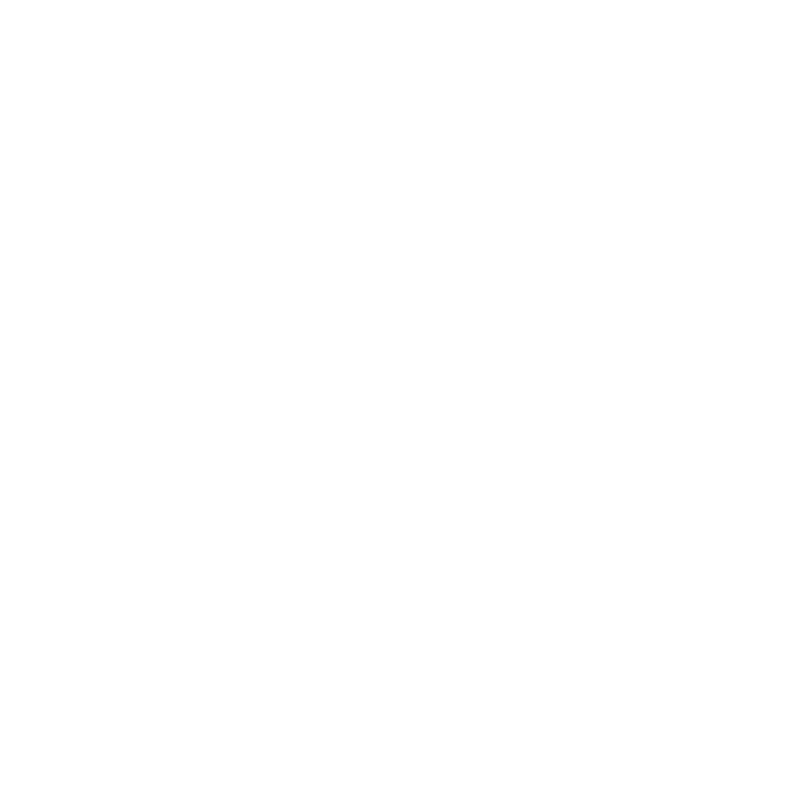
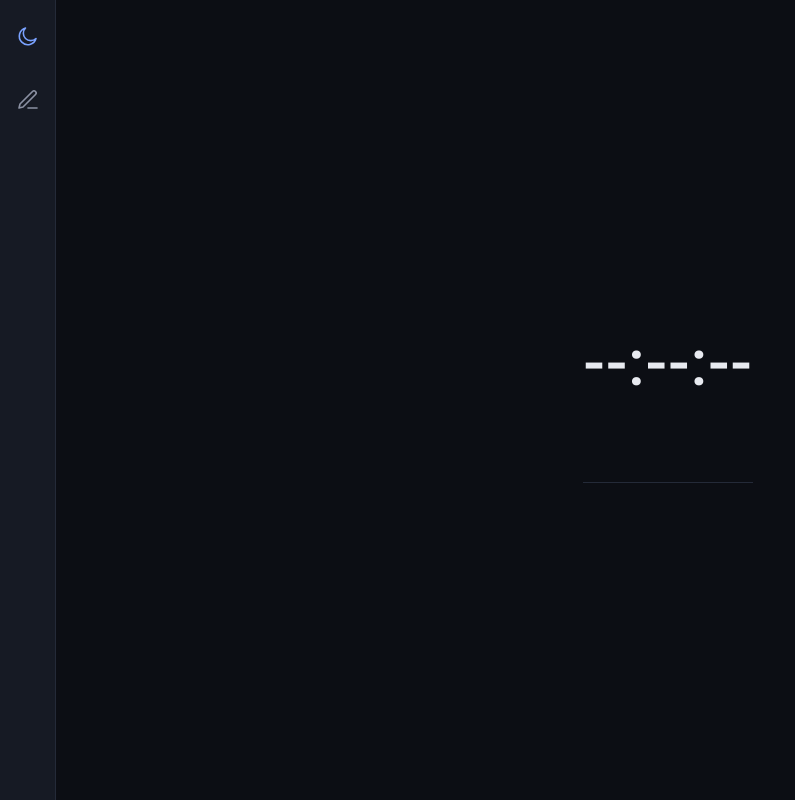
Before and after one commit to danitrrga/nightguard-control, a website built with Vite: page src/index.html in a window 1280 px wide. Shown: the whole page, without its empty margins (0-795 px from the left). Built offline with nearby package versions, Linux system fonts and the light colour scheme.

Commit message:
feat(04-04): Moonlit Indigo styles + shell DOM + bundled Roboto
- styles.css: locked palette tokens (--bg/--surface/--border/--text/--dim/--accent + warn), 4-size type scale, 8pt spacing, tabular-nums on countdown
- @font-face Roboto 400/500 from local src/assets woff2 (no CDN, Pitfall 6)
- index.html: 56px left rail (Status/Edit aria-labelled inline-SVG icons) + centered status view DOM (status word > hero countdown > divider > 3-dot meter + captions)
- no UI framework / icon package added (lean-deps)

```diff
--- a/src/index.html
+++ b/src/index.html
@@ -4,9 +4,57 @@
     <meta charset="UTF-8" />
     <meta name="viewport" content="width=device-width, initial-scale=1.0" />
     <title>Nightguard Control</title>
+    <link rel="stylesheet" href="/styles.css" />
   </head>
   <body>
-    <main id="app"></main>
+    <div id="shell">
+      <!-- Sparse 56px left icon-rail: two items only (Status active, Edit in plan 05). -->
+      <nav id="rail" aria-label="Primary">
+        <button
+          type="button"
+          class="rail-item"
+          id="rail-status"
+          aria-label="Status"
+          aria-current="page"
+          title="Status"
+        >
+          <!-- hand-drawn moon/status glyph (inline SVG stroke — no icon library) -->
+          <svg viewBox="0 0 24 24" fill="none" stroke="currentColor" stroke-width="1.6" stroke-linecap="round" stroke-linejoin="round" aria-hidden="true">
+            <path d="M20 14.5A8.5 8.5 0 1 1 9.5 4a6.5 6.5 0 0 0 10.5 10.5Z" />
+          </svg>
+        </button>
+        <button
+          type="button"
+          class="rail-item"
+          id="rail-edit"
+          aria-label="Edit"
+          title="Edit"
+        >
+          <!-- hand-drawn pencil/edit glyph (inline SVG stroke — no icon library) -->
+          <svg viewBox="0 0 24 24" fill="none" stroke="currentColor" stroke-width="1.6" stroke-linecap="round" stroke-linejoin="round" aria-hidden="true">
+            <path d="M12 20h9" />
+            <path d="M16.5 3.5a2.12 2.12 0 0 1 3 3L7 19l-4 1 1-4Z" />
+          </svg>
+        </button>
+      </nav>
+
+      <main id="main">
+        <!-- Status view: status word (Heading) → hero countdown (Display) → divider →
+             3-dot token meter + captions (Label). Whitespace-led, no cards. -->
+        <section id="status-view" aria-live="polite">
+          <h1 id="status-word" class="type-heading"></h1>
+          <div id="countdown" class="type-display" aria-label="Time remaining">--:--:--</div>
+          <p id="status-caption" class="type-label"></p>
+
+          <hr id="meter-divider" />
+
+          <div id="token-meter" aria-label="Weekly loosen tokens"></div>
+          <p id="token-caption" class="token-caption type-label"></p>
+          <p id="grace-caption" class="grace-caption type-label"></p>
+        </section>
+      </main>
+    </div>
+
     <script type="module" src="/main.ts"></script>
   </body>
 </html>
--- /dev/null
+++ b/src/styles.css
@@ -0,0 +1,232 @@
+/* Nightguard Control — Moonlit Indigo design system (hand-rolled, no UI framework).
+ *
+ * Minimalist, typographic, whitespace-led (D-11/D-12): the hero countdown dominates,
+ * everything else recedes. No cards — groups are separated by whitespace with at most a
+ * single hairline divider. Palette + Roboto are locked by CLAUDE.md / UI-SPEC (UI-05).
+ *
+ * Fonts are bundled LOCALLY (src/assets/roboto-{400,500}.woff2) — no CDN fetch at runtime
+ * (Pitfall 6, T-04-16). The two @font-face rules below are the only font sources.
+ */
+
+@font-face {
+  font-family: "Roboto";
+  font-style: normal;
+  font-weight: 400;
+  font-display: swap;
+  src: url("./assets/roboto-400.woff2") format("woff2");
+}
+
+@font-face {
+  font-family: "Roboto";
+  font-style: normal;
+  font-weight: 500;
+  font-display: swap;
+  src: url("./assets/roboto-500.woff2") format("woff2");
+}
+
+/* ── Moonlit Indigo palette (LOCKED — CLAUDE.md / UI-SPEC §Color) ── */
+:root {
+  --bg: #0c0e14; /* dominant 60% — the field the countdown floats on */
+  --surface: #161a24; /* secondary 30% — left-rail backing, sole edit panel */
+  --border: #242a38; /* hairline dividers (replaces cards, D-11) */
+  --text: #e8eaf0; /* primary text: countdown, status word, values */
+  --dim: #8b91a3; /* labels, captions, inactive token dots, caveats */
+  --accent: #7aa2ff; /* RESERVED: filled token dots, active rail icon, +8 fill, tighten */
+  --warn: #f0a35e; /* warm amber: loosen warning, 0-token reason, fail-closed caveat */
+
+  /* 8-point spacing scale (UI-SPEC §Spacing) */
+  --sp-xs: 4px;
+  --sp-sm: 8px;
+  --sp-md: 16px;
+  --sp-lg: 24px;
+  --sp-xl: 32px;
+  --sp-2xl: 48px;
+  --sp-3xl: 64px;
+
+  --rail-w: 56px; /* fixed left icon-rail width (UI-SPEC layout contract) */
+}
+
+* {
+  box-sizing: border-box;
+}
+
+html,
+body {
+  margin: 0;
+  padding: 0;
+  height: 100%;
+}
+
+body {
+  background: var(--bg);
+  color: var(--text);
+  font-family: "Roboto", system-ui, -apple-system, "Segoe UI", sans-serif;
+  -webkit-font-smoothing: antialiased;
+  text-rendering: optimizeLegibility;
+}
+
+/* ── 4-size type scale, 2 weights (UI-SPEC §Typography) ── */
+.type-display {
+  font-size: 64px;
+  font-weight: 500;
+  line-height: 1.1;
+  letter-spacing: 0.01em;
+}
+
+.type-heading {
+  font-size: 20px;
+  font-weight: 500;
+  line-height: 1.2;
+}
+
+.type-body {
+  font-size: 16px;
+  font-weight: 400;
+  line-height: 1.5;
+}
+
+.type-label {
+  font-size: 14px;
+  font-weight: 400;
+  line-height: 1.4;
+}
+
+/* Tabular numerals everywhere a number appears — no width jitter on the 1s tick (Pitfall 6). */
+.tabular-nums,
+#countdown,
+.token-caption,
+.grace-caption {
+  font-variant-numeric: tabular-nums;
+}
+
+/* ── Shell: 56px left icon-rail + main field ── */
+#shell {
+  display: flex;
+  height: 100%;
+}
+
+#rail {
+  width: var(--rail-w);
+  flex: 0 0 var(--rail-w);
+  background: var(--surface);
+  border-right: 1px solid var(--border);
+  display: flex;
+  flex-direction: column;
+  align-items: center;
+  gap: var(--sp-lg);
+  padding: var(--sp-md) 0;
+}
+
+.rail-item {
+  width: 40px;
+  height: 40px;
+  display: flex;
+  align-items: center;
+  justify-content: center;
+  color: var(--dim);
+  background: none;
+  border: none;
+  border-radius: 8px;
+  cursor: pointer;
+  padding: 0;
+}
+
+.rail-item:hover {
+  color: var(--text);
+}
+
+/* The active rail icon is the ONE accent use here (reserved list #4). */
+.rail-item[aria-current="page"] {
+  color: var(--accent);
+}
+
+.rail-item svg {
+  width: 24px;
+  height: 24px;
+  display: block;
+}
+
+/* ── Status view: vertically centered, whitespace-led, NO cards ── */
+#main {
+  flex: 1 1 auto;
+  display: flex;
+  align-items: center;
+  justify-content: center;
+  padding: var(--sp-3xl) var(--sp-xl);
+  overflow: auto;
+}
+
+#status-view {
+  display: flex;
+  flex-direction: column;
+  align-items: center;
+  text-align: center;
+  max-width: 520px;
+}
+
+/* status word (Heading) above the hero */
+#status-word {
+  color: var(--text);
+  margin: 0 0 var(--sp-2xl) 0;
+}
+
+/* the hero countdown — the single Display element, the visual center */
+#countdown {
+  color: var(--text);
+  margin: 0;
+}
+
+/* OPEN caption ("next lock at …") + verify/time caveats, dim, below the hero */
+#status-caption {
+  color: var(--dim);
+  margin: var(--sp-md) 0 0 0;
+  min-height: 1.4em;
+}
+
+#status-caption.warn {
+  color: var(--warn);
+}
+
+/* single hairline divider above the token meter — the only allowed separator (D-11) */
+#meter-divider {
+  width: 100%;
+  height: 1px;
+  background: var(--border);
+  border: none;
+  margin: var(--sp-2xl) 0 var(--sp-lg) 0;
+}
+
+/* 3-dot weekly token meter */
+#token-meter {
+  display: flex;
+  gap: var(--sp-sm);
+  align-items: center;
+  justify-content: center;
+}
+
+.token-dot {
+  width: 12px;
+  height: 12px;
+  border-radius: 50%;
+  background: var(--dim); /* spent / empty */
+}
+
+.token-dot.filled {
+  background: var(--accent); /* remaining (reserved accent use #1) */
+}
+
+.token-caption {
+  color: var(--dim);
+  margin: var(--sp-sm) 0 0 0;
+}
+
+.grace-caption {
+  color: var(--dim);
+  margin: var(--sp-xs) 0 0 0;
+}
+
+/* the "State unverified" / fail-closed copy reads in the warm caveat tone */
+.verify-fail #status-word,
+.verify-fail #status-caption {
+  color: var(--warn);
+}
```
Also changed, not shown: src/assets/roboto-400.woff2 (added), src/assets/roboto-500.woff2 (added).
